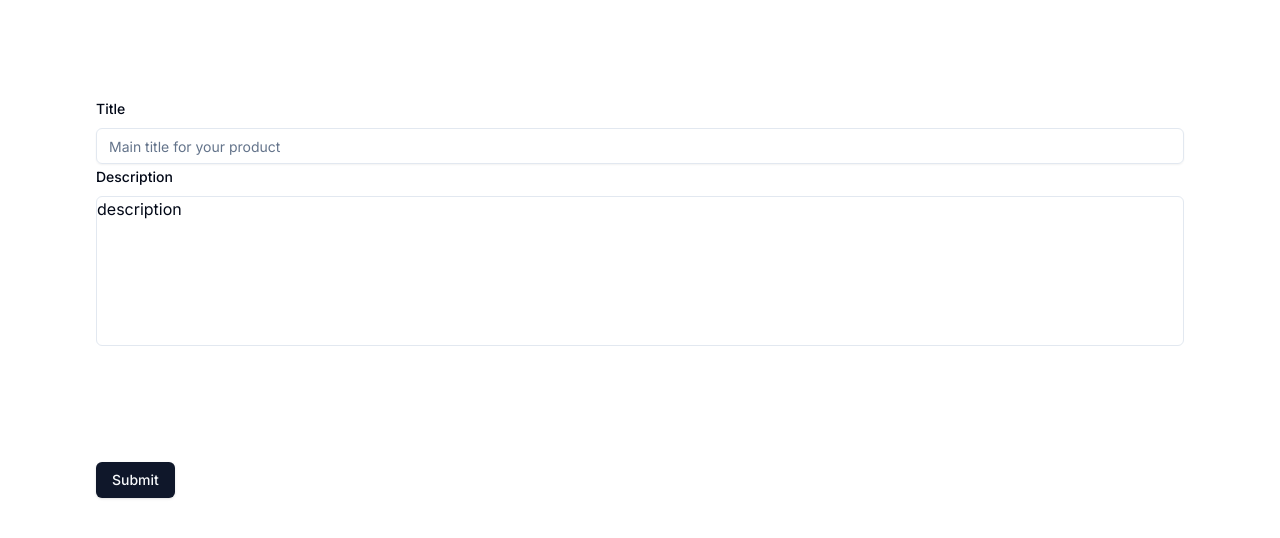
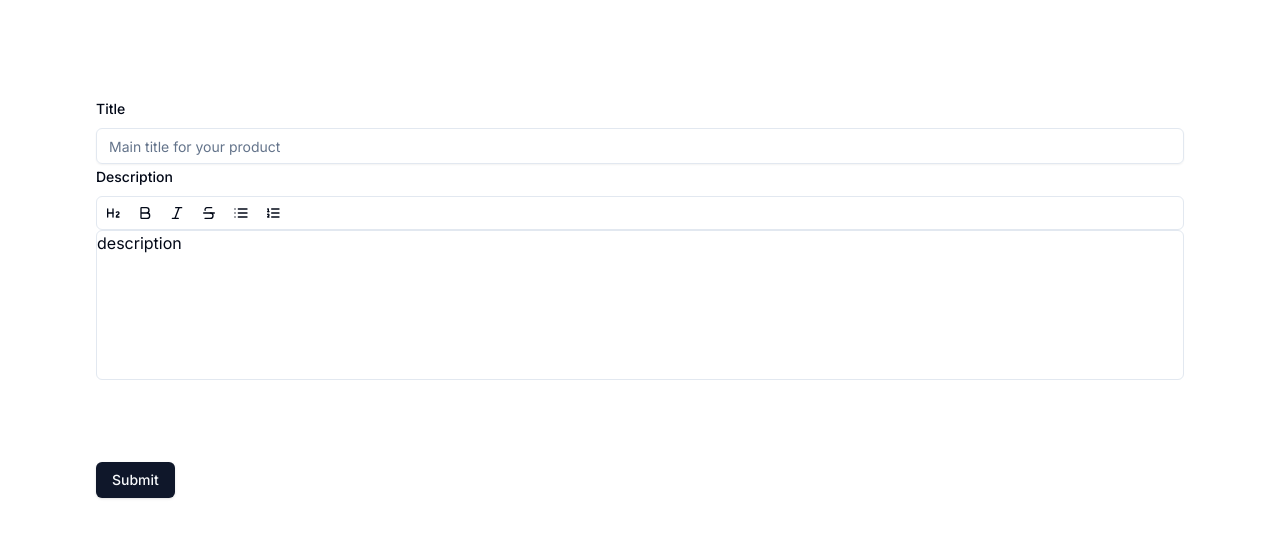
Before and after one commit to Rakesh6720/rich-text-editor, a Next.js app: page / in a window 1280 px wide. Shown: the top 538 px of the page. Built offline with nearby package versions, Linux system fonts and the light colour scheme.

Commit message:
add toolbar component and integrate heading functionality in Tiptap editor

```diff
--- a/components/Tiptap.tsx
+++ b/components/Tiptap.tsx
@@ -1,7 +1,9 @@
 "use client";
 import React from "react";
 import { useEditor, EditorContent } from "@tiptap/react";
+import Heading from "@tiptap/extension-heading";
 import StarterKit from "@tiptap/starter-kit";
+import Toolbar from "./Toolbar";
 
 type Props = {
   description: string;
@@ -10,7 +12,15 @@
 
 const Tiptap = ({ description, onChange }: Props) => {
   const editor = useEditor({
-    extensions: [StarterKit.configure()],
+    extensions: [
+      StarterKit.configure(),
+      Heading.configure({
+        HTMLAttributes: {
+          class: "text-xl font-bold",
+          levels: [2],
+        },
+      }),
+    ],
     content: description,
     editorProps: {
       attributes: {
@@ -25,6 +35,7 @@
   });
   return (
     <div className="flex flex-col justify-stretch min-h-[250px]">
+      <Toolbar editor={editor} />
       <EditorContent editor={editor} />
     </div>
   );
--- /dev/null
+++ b/components/Toolbar.tsx
@@ -0,0 +1,70 @@
+"use client";
+import React from "react";
+import { type Editor } from "@tiptap/react";
+import {
+  Bold,
+  Strikethrough,
+  Italic,
+  List,
+  ListOrdered,
+  Heading2,
+} from "lucide-react";
+import { Toggle } from "./ui/toggle";
+
+type Props = {
+  editor: Editor | null;
+};
+
+const Toolbar = ({ editor }: Props) => {
+  if (!editor) return null;
+  return (
+    <div className="border border-input bg-transparent rounded-md">
+      <Toggle
+        size="sm"
+        pressed={editor.isActive("heading")}
+        onPressedChange={() =>
+          editor.chain().focus().toggleHeading({ level: 2 }).run()
+        }
+      >
+        <Heading2 className="h-4 w-4" />
+      </Toggle>
+      <Toggle
+        size="sm"
+        pressed={editor.isActive("bold")}
+        onPressedChange={() => editor.chain().focus().toggleBold().run()}
+      >
+        <Bold className="h-4 w-4" />
+      </Toggle>
+      <Toggle
+        size="sm"
+        pressed={editor.isActive("italic")}
+        onPressedChange={() => editor.chain().focus().toggleItalic().run()}
+      >
+        <Italic className="h-4 w-4" />
+      </Toggle>
+      <Toggle
+        size="sm"
+        pressed={editor.isActive("strike")}
+        onPressedChange={() => editor.chain().focus().toggleStrike().run()}
+      >
+        <Strikethrough className="h-4 w-4" />
+      </Toggle>
+      <Toggle
+        size="sm"
+        pressed={editor.isActive("bulletList")}
+        onPressedChange={() => editor.chain().focus().toggleBulletList().run()}
+      >
+        <List className="h-4 w-4" />
+      </Toggle>
+      <Toggle
+        size="sm"
+        pressed={editor.isActive("orderedList")}
+        onPressedChange={() => editor.chain().focus().toggleOrderedList().run()}
+      >
+        <ListOrdered className="h-4 w-4" />
+      </Toggle>
+    </div>
+  );
+};
+
+export default Toolbar;
--- /dev/null
+++ b/components/ui/toggle.tsx
@@ -0,0 +1,45 @@
+"use client"
+
+import * as React from "react"
+import * as TogglePrimitive from "@radix-ui/react-toggle"
+import { cva, type VariantProps } from "class-variance-authority"
+
+import { cn } from "@/lib/utils"
+
+const toggleVariants = cva(
+  "inline-flex items-center justify-center rounded-md text-sm font-medium transition-colors hover:bg-muted hover:text-muted-foreground focus-visible:outline-none focus-visible:ring-1 focus-visible:ring-ring disabled:pointer-events-none disabled:opacity-50 data-[state=on]:bg-accent data-[state=on]:text-accent-foreground",
+  {
+    variants: {
+      variant: {
+        default: "bg-transparent",
+        outline:
+          "border border-input bg-transparent shadow-sm hover:bg-accent hover:text-accent-foreground",
+      },
+      size: {
+        default: "h-9 px-3",
+        sm: "h-8 px-2",
+        lg: "h-10 px-3",
+      },
+    },
+    defaultVariants: {
+      variant: "default",
+      size: "default",
+    },
+  }
+)
+
+const Toggle = React.forwardRef<
+  React.ElementRef<typeof TogglePrimitive.Root>,
+  React.ComponentPropsWithoutRef<typeof TogglePrimitive.Root> &
+    VariantProps<typeof toggleVariants>
+>(({ className, variant, size, ...props }, ref) => (
+  <TogglePrimitive.Root
+    ref={ref}
+    className={cn(toggleVariants({ variant, size, className }))}
+    {...props}
+  />
+))
+
+Toggle.displayName = TogglePrimitive.Root.displayName
+
+export { Toggle, toggleVariants }
--- a/package.json
+++ b/package.json
@@ -13,11 +13,13 @@
     "@radix-ui/react-icons": "^1.3.2",
     "@radix-ui/react-label": "^2.1.0",
     "@radix-ui/react-slot": "^1.1.0",
+    "@radix-ui/react-toggle": "^1.1.0",
     "@tiptap/pm": "^2.10.0",
     "@tiptap/react": "^2.10.0",
     "@tiptap/starter-kit": "^2.10.0",
     "class-variance-authority": "^0.7.0",
     "clsx": "^2.1.1",
+    "lucide-react": "^0.460.0",
     "next": "13.5.4",
     "react": "^18",
     "react-dom": "^18",
```
Also changed, not shown: 1 other file (tests, documents, lock files or other folders).
